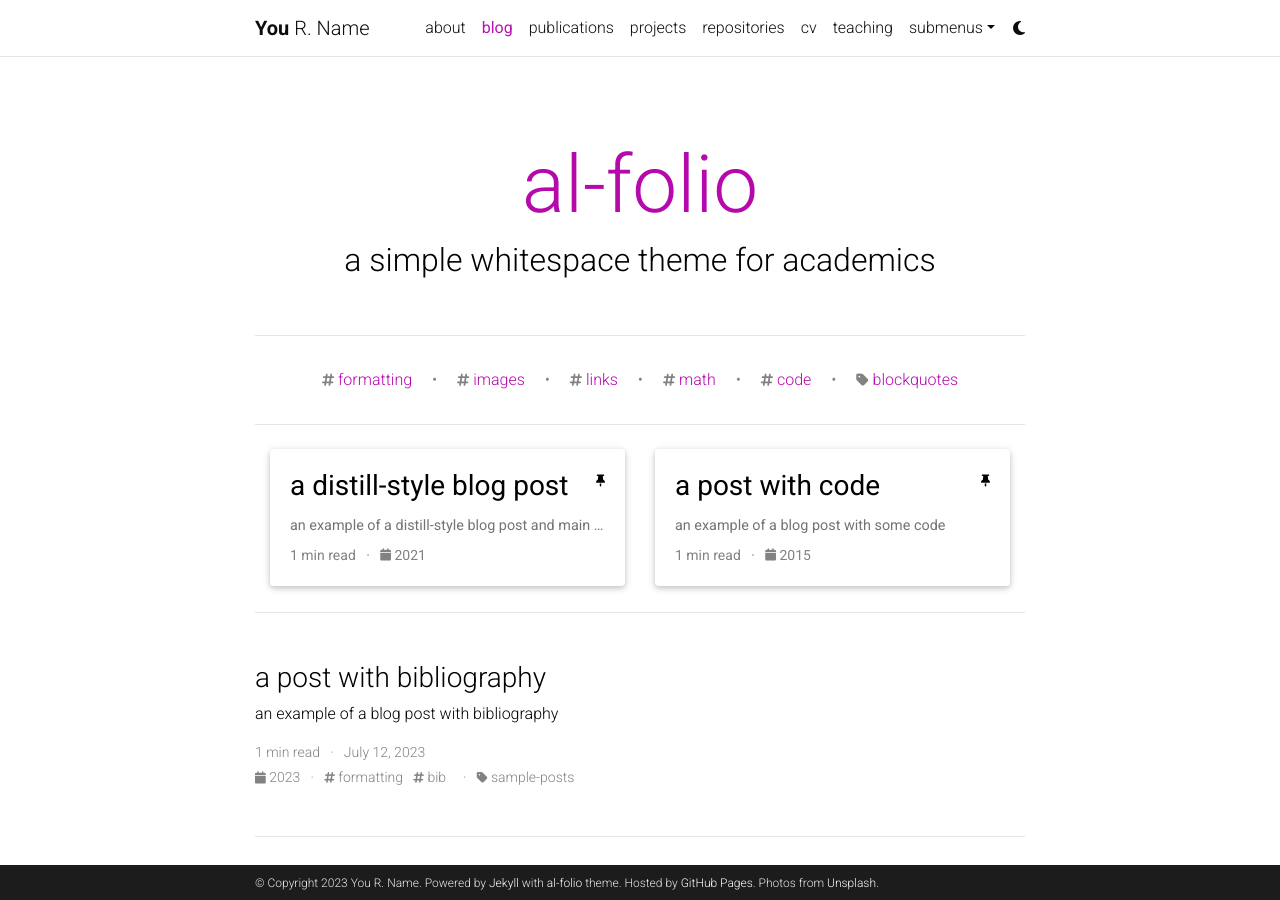
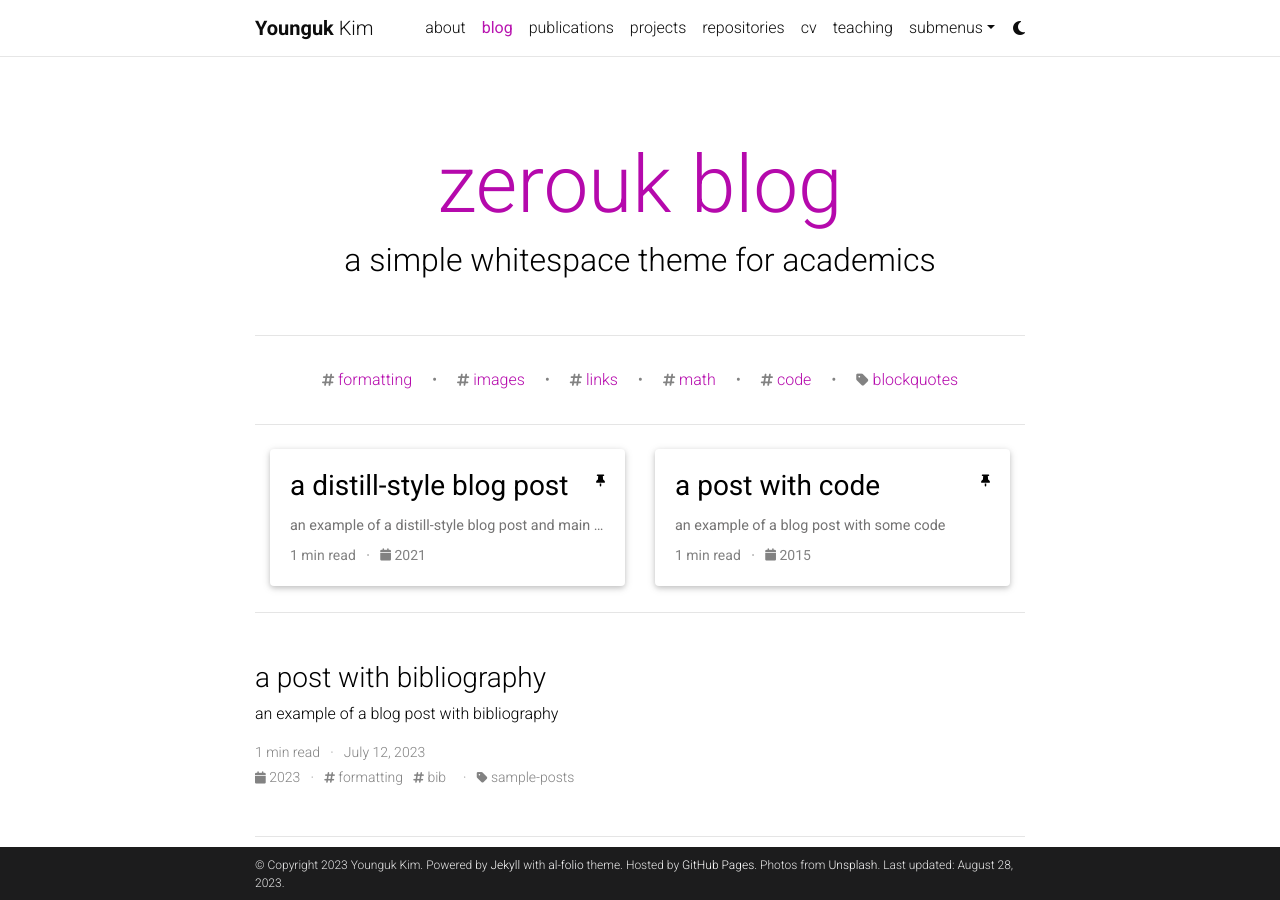
Before and after one commit to zerouk/zerouk.github.io, a Jekyll site: the page built from blog/index.html, in a window 1280 px wide and 900 px high. Built offline with Jekyll 4.4.1, drawn with Linux system fonts in a browser that asks for light colours; the list of posts is cut into pages by our own code; comment, search, counter and statistics services are not loaded; a style sheet for code colours, icons or effects is not loaded.

Commit message:
Update _config.yml

```diff
--- a/_config.yml
+++ b/_config.yml
@@ -3,24 +3,24 @@
 # -----------------------------------------------------------------------------
 
 title: blank # the website title (if blank, full name will be used instead)
-first_name: You
-middle_name: R.
-last_name: Name
-email: you@example.com
+first_name: Younguk
+middle_name:
+last_name: Kim
+email: kimyu9561@gmail.com
 description: > # the ">" symbol means to ignore newlines until "footer_text:"
   A simple, whitespace theme for academics. Based on [*folio](https://github.com/bogoli/-folio) design.
 footer_text: >
   Powered by <a href="https://jekyllrb.com/" target="_blank">Jekyll</a> with <a href="https://github.com/alshedivat/al-folio">al-folio</a> theme.
   Hosted by <a href="https://pages.github.com/" target="_blank">GitHub Pages</a>.
   Photos from <a href="https://unsplash.com" target="_blank">Unsplash</a>.
-keywords: jekyll, jekyll-theme, academic-website, portfolio-website  # add your own keywords or leave empty
+keywords:
 
 lang: en # the language of your site (for example: en, fr, cn, ru, etc.)
 icon: ⚛️  # the emoji used as the favicon (alternatively, provide image name in /assets/img/)
 
-url: https://alshedivat.github.io # the base hostname & protocol for your site
-baseurl: /al-folio # the subpath of your site, e.g. /blog/
-last_updated: false # set to true if you want to display last updated in the footer
+url: https://zerouk.github.io # the base hostname & protocol for your site
+baseurl: /blog/ # the subpath of your site, e.g. /blog/
+last_updated: true # set to true if you want to display last updated in the footer
 impressum_path:  # set to path to include impressum link in the footer, use the same path as permalink in a page, helps to conform with EU GDPR
 
 # -----------------------------------------------------------------------------
@@ -71,7 +71,7 @@
 # Social integration
 # -----------------------------------------------------------------------------
 
-github_username: # your GitHub user name
+github_username: zerouk # your GitHub user name
 gitlab_username: # your GitLab user name
 twitter_username: # your Twitter handle
 mastodon_username: # your mastodon instance+username in the format instance.tld/@username
@@ -123,7 +123,7 @@
 # Blog
 # -----------------------------------------------------------------------------
 
-blog_name: al-folio # blog_name will be displayed in your blog page
+blog_name: zerouk blog # blog_name will be displayed in your blog page
 blog_nav_title: blog # your blog must have a title for it to be displayed in the nav bar
 blog_description: a simple whitespace theme for academics
 permalink: /blog/:year/:title/
```
